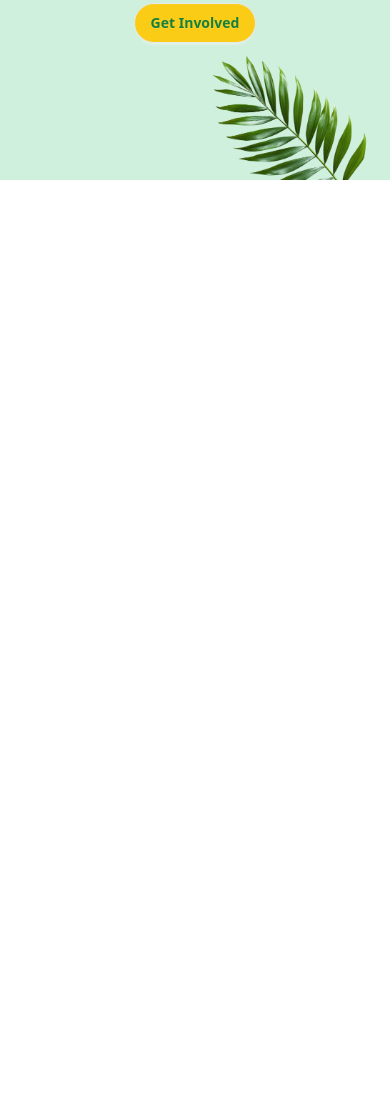
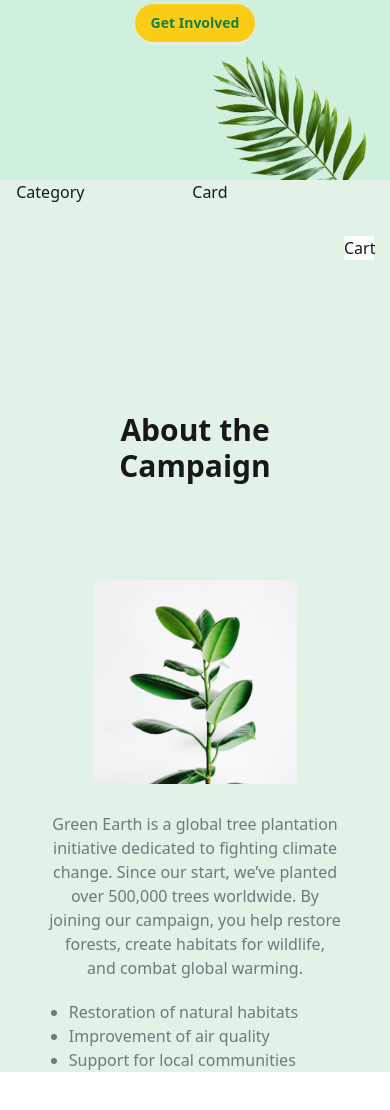
Before and after one commit to prchaity07/assignment-6, a plain HTML site: page index.html in a window 390 px wide. Shown: the part 382-1492 px from the top of the page. Before the commit the page ends 844 px from the top, so only its background shows below. Drawn offline with nearby package versions, Linux system fonts and the light colour scheme.

Commit message:
added about section with responsive design

```diff
--- a/index.html
+++ b/index.html
@@ -44,12 +44,10 @@
 </div>
      </header>
 
-     <!-- Main Part Start From Here -->
-<main>
      <!-- Banner Section -->
      <section class="bg-[#CFF0DC] h-auto">
-    <div class="flex flex-col md:flex-row justify-between items-center h-auto ">
-      <img class="mx-auto w-[50%] md:w-auto mr-[50%] md:mr-auto rotate-180 md:rotate-0" src="./assets/hero-leaf1.png" alt="">
+       <div class="flex flex-col lg:flex-row justify-between items-center h-auto ">
+         <img class="mx-auto w-[50%] lg:w-auto mr-[50%] lg:mr-auto rotate-180 lg:rotate-0" src="./assets/hero-leaf1.png" alt="">
 
          <div class="flex flex-col justify-center items-center text-center space-y-5">
              <h class="text-[#1F2937] text-5xl font-bold" >Plant a Tree, Grow a Future</h>
@@ -57,11 +55,61 @@
          <a class="btn text-[#15803D] bg-[#FACC15] rounded-[999px]">Get Involved</a>
          </div>
 
-      <img class="mx-auto w-[50%] md:w-auto ml-[50%] md:ml-auto" src="./assets/hero-leaf2.png" alt="">
+         <img class="mx-auto w-[50%] lg:w-auto ml-[50%] lg:ml-auto" src="./assets/hero-leaf2.png" alt="">
        </div>
+     </section>
+     <!-- Main Part Start From Here -->
+<main class="bg-[#e2f2e7] ">
+
+  <!-- Category Section -->
+  <section class="w-11/12 mx-auto h-auto flex justify-between items-center text-center space-y-28">
+    <!-- category btns -->
+    <div class="w-2/12  mx-auto ">
+      <h1>Category</h1>
+    </div>
+
+    <div class="w-9/12  mx-auto ">
+      <h2>Card</h2>
+    </div>
+
+    <aside class="bg-white w-1/12  mx-auto">
+      <h2>Cart</h2>
+    </aside>
+  </section>
+
+  <!-- About Section -->
+  <section class=" mx-auto h-auto w-9/12 my-16 ">
+    <h1 class="font-bold text-3xl text-center my-24">About the Campaign</h1>
+
+    <div class="flex flex-col gap-7 lg:flex-row justify-center items-center ">
+      <img class="w-[70%] lg:w-auto
+      mx-auto h-auto" src="./assets/about.png" alt="">
+
+      <div class="flex flex-col text-start text-[#1F293798] font-medium ">
+        <p class="block lg:hidden text-center">
+        Green Earth is a global tree plantation initiative dedicated to fighting climate change. Since our start, we’ve planted over 500,000 trees worldwide. By joining our campaign, you help restore forests, create habitats for wildlife, and combat global warming.
+      </p>
+        <p class="lg:block hidden">
+        Green Earth is a global tree plantation initiative dedicated to fighting <br> climate change. Since our start, we’ve planted over 500,000 trees <br> worldwide. By joining our campaign, you help restore forests, create <br> habitats for wildlife, and combat global warming.
+      </p>
+
+      <ul class="list-disc pl-5 mt-5 ">
+        <li>Restoration of natural habitats</li>
+        <li>Improvement of air quality</li>
+        <li>Support for local communities</li>
+      </ul>
+      </div>
+    </div>
+
   </section>
 
 
+  <!--Impact Section -->
+  <section class="bg-[#CFF0DC]">
+
+  </section>
 </main>
+
+
 </body>
 </html>
```
Lines whose indentation alone changed are shown as unchanged.
